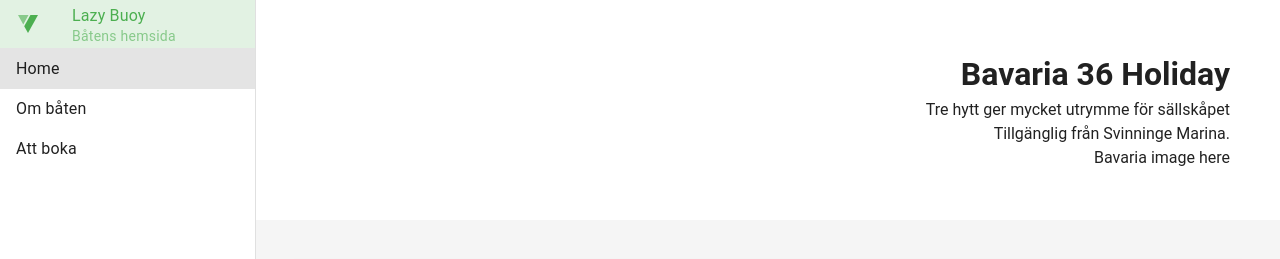
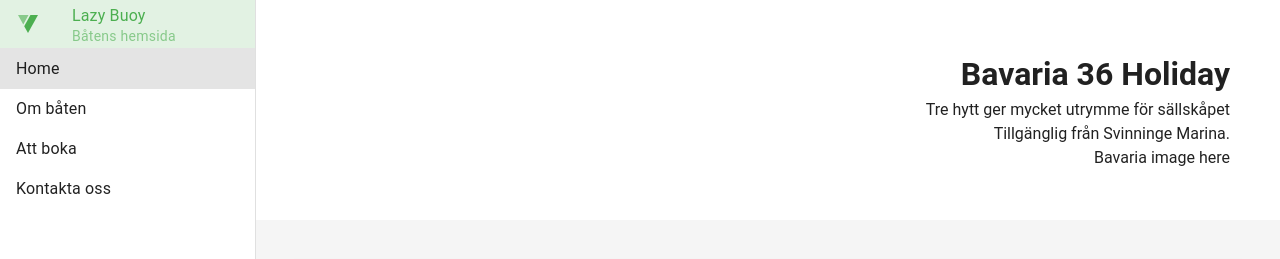
Before and after one commit to p-w-g/lady-buoy, a Vue app: page / in a window 1280 px wide. Shown: the top 259 px of the page. Built offline with nearby package versions, Linux system fonts and the light colour scheme.

Commit message:
add routing to contact view

```diff
--- a/src/App.vue
+++ b/src/App.vue
@@ -17,6 +17,7 @@
       <v-list-item link to="/" title="Home" />
       <v-list-item link to="/about" title="Om båten" />
       <v-list-item link to="/book" title="Att boka" />
+      <v-list-item link to="/contact" title="Kontakta oss" />
     </v-navigation-drawer>
     <v-main>
       <RouterView />
--- a/src/router/index.ts
+++ b/src/router/index.ts
@@ -18,6 +18,11 @@
       path: '/book',
       name: 'book',
       component: () => import('../views/BookingView.vue')
+    },
+    {
+      path: '/contact',
+      name: 'contact',
+      component: () => import('../views/ContactView.vue')
     }
   ]
 })
```
